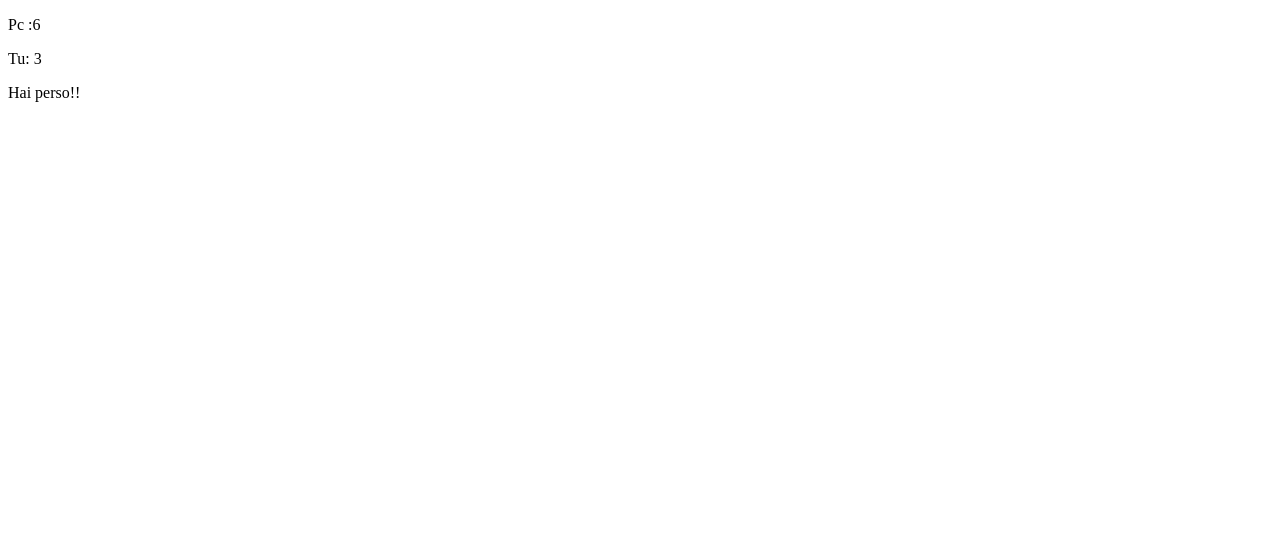
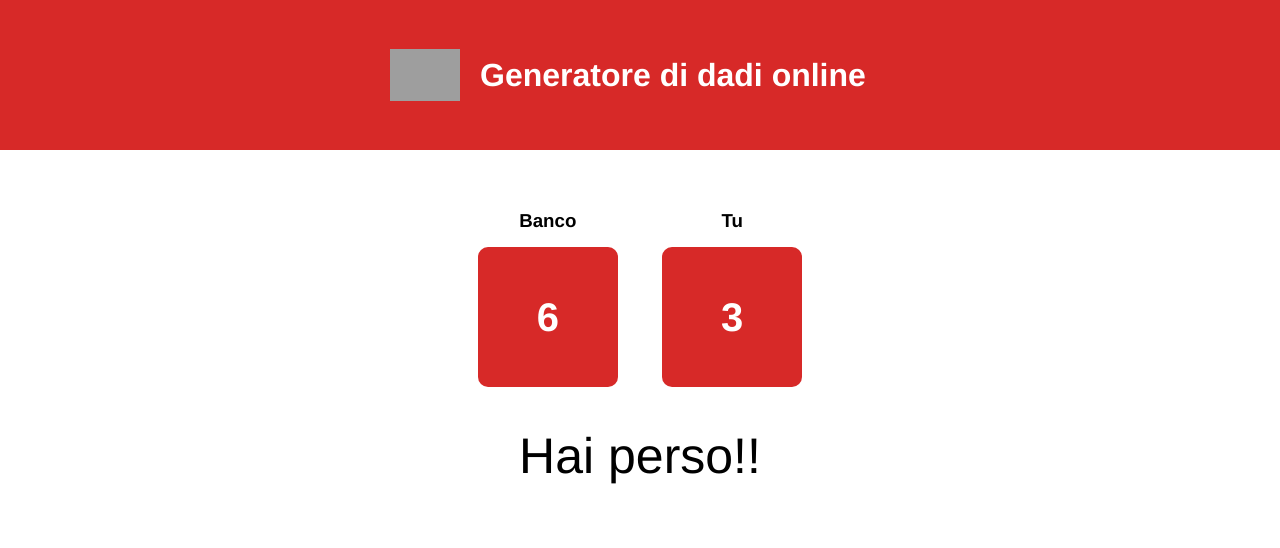
Before and after one commit to francesco-iacono/js-mail-dadi, a plain HTML site: page dadi/index.html in a window 1280 px wide. Drawn offline with Linux system fonts and the light colour scheme; grey boxes are pictures that could not be loaded.

Commit message:
Dadi completo

```diff
--- /dev/null
+++ b/dadi/css/style.css
@@ -0,0 +1,55 @@
+* {
+  margin: 0;
+  padding: 0;
+  box-sizing: border-box;
+}
+
+body {
+  height: 100vh;
+  font-family: helvetica;
+}
+header {
+  width: 100%;
+  height: 150px;
+  background-color: #D72928;
+}
+.logo {
+  display: flex;
+  align-items: center;
+  width: 500px;
+  height: 100%;
+  margin: auto;
+  color: #ffff;
+}
+.logo img {
+  margin-right: 20px;
+  width: 70px;
+}
+.container {
+  width: 500px;
+  margin: auto;
+  text-align: center;
+  padding: 40px;
+}
+.game {
+  display: inline-block;
+  padding: 20px;
+}
+
+.dice {
+  display: flex;
+  align-items: center;
+  justify-content: center;
+  width: 140px;
+  height: 140px;
+  background-color: #D72928;
+  color: #ffff;
+  border-radius: 10px;
+  font-size: 40px;
+  font-weight: bolder;
+  margin-top: 15px;
+}
+.risultato_game {
+  font-size: 50px;
+  padding: 20px;
+}
--- a/dadi/index.html
+++ b/dadi/index.html
@@ -2,12 +2,33 @@
 <html lang="en" dir="ltr">
   <head>
     <meta charset="utf-8">
+    <link rel="stylesheet" href="css/style.css">
     <title>Dadi</title>
   </head>
   <body>
-    <p id="computer"></p>
-    <p id="utente"></p>
-    <p id="risultato"></p>
-    <script src="js/script.js" charset="utf-8"></script>
+    <header>
+      <div class="logo">
+        <img src="https://www.dadi-online.it/img/dadi-logo/dadi-online.png" alt="">
+        <h1>Generatore di dadi online</h1>
+      </div>
+    </header>
+    <div class="container">
+      <div class="game">
+        <h3>Banco</h3>
+        <div class="dice">
+          <p id="computer"></p>
+        </div>
+      </div>
+      <div class="game due">
+        <h3>Tu</h3>
+        <div class="dice">
+          <p id="utente"></p>
+        </div>
+      </div>
+      <div class="risultato_game">
+        <p id="risultato"></p>
+      </div>
+      <script src="js/script.js" charset="utf-8"></script>
+    </div>
   </body>
 </html>
--- a/dadi/js/script.js
+++ b/dadi/js/script.js
@@ -4,11 +4,11 @@
 
 // generare un numero random da 1 a 6 per pc
 var numeroPc = Math.floor(Math.random() * 7);
-document.getElementById('computer').innerHTML = "Pc :" + numeroPc;
+document.getElementById('computer').innerHTML = numeroPc;
 console.log(numeroPc);
 // generare un numero random da 1 a 6 per utente
 var numeroUtente = Math.floor(Math.random() * 7);
-document.getElementById('utente').innerHTML = "Tu: " + numeroUtente;
+document.getElementById('utente').innerHTML = numeroUtente;
 console.log(numeroUtente);
 
 // Stabilire il vincitore, in base a chi fa il punteggio più alto.
```
Also changed, not shown: mail/index.html (+2 -0 lines), mail/css/style.css (added).
